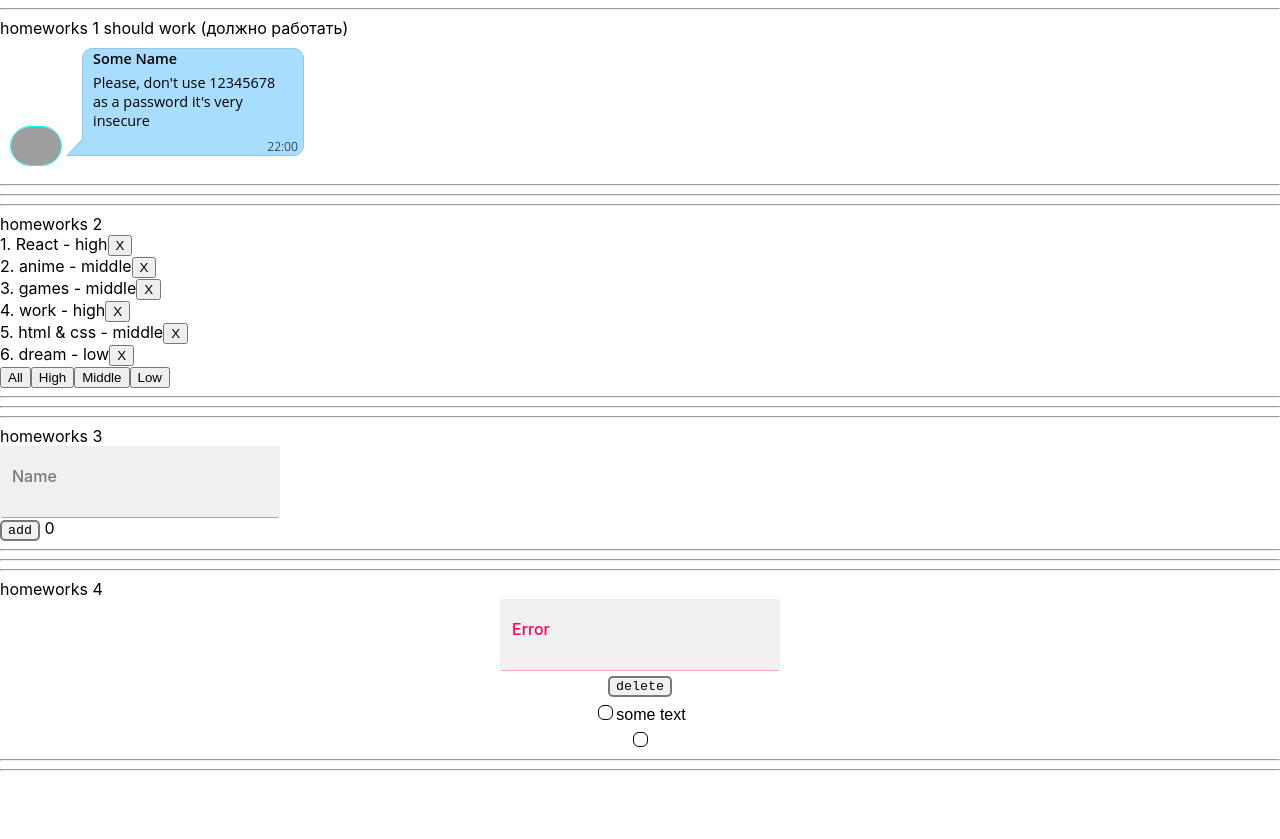
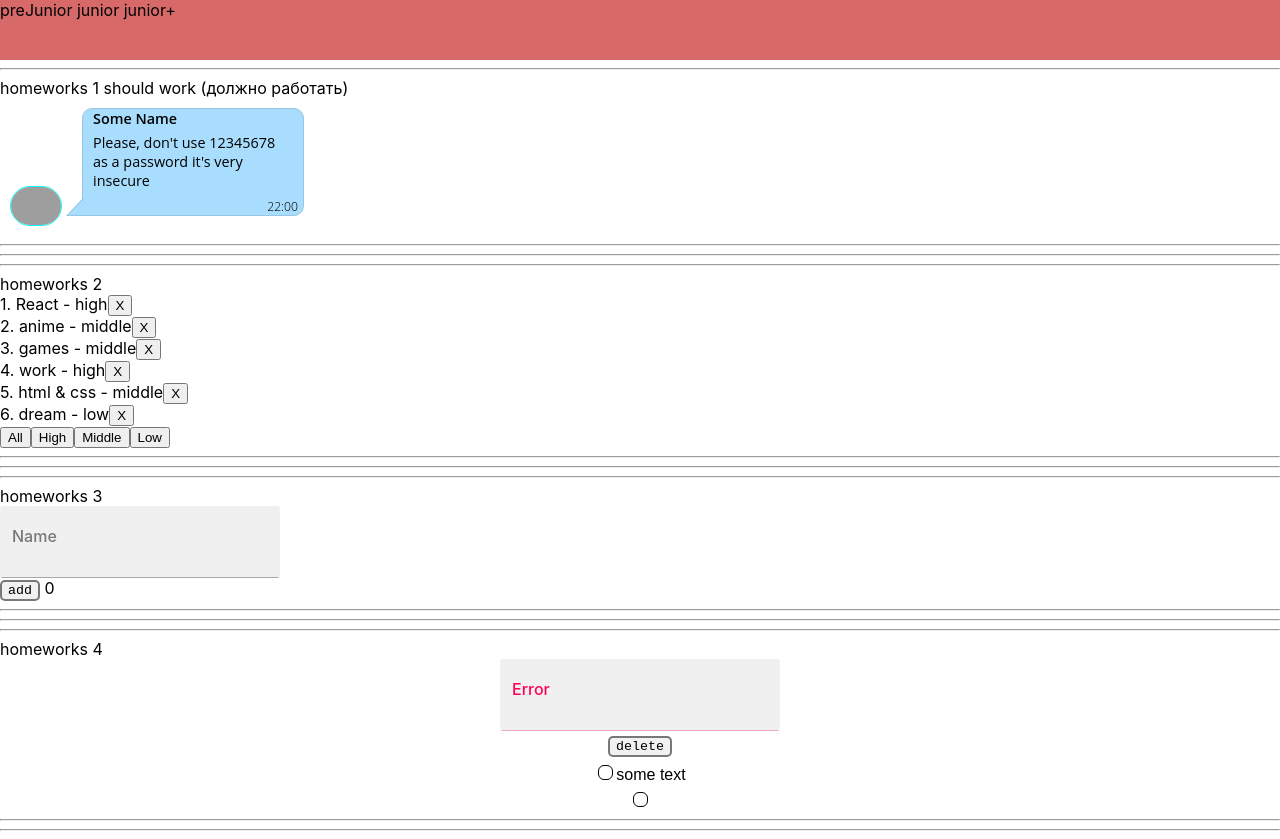
Before and after one commit to Anton-Schogolev/ProgectForReactLearning, a React (Create React App) app: page /#/pre-junior in a window 1280 px wide. Before the commit the page ends 800 px from the top, so only its background shows below. Built offline with nearby package versions, Linux system fonts and the light colour scheme; grey boxes are pictures that could not be loaded.

Commit message:
Header works somehow

```diff
--- a/src/p2-homeworks/h4/common/c1-SuperInputText/SuperInputText.tsx
+++ b/src/p2-homeworks/h4/common/c1-SuperInputText/SuperInputText.tsx
@@ -39,24 +39,13 @@ const SuperInputText: React.FC<SuperInputTextPropsType> = (
         && onEnter // и есть пропс onEnter
         && onEnter(); // то вызвать его
     }
-    const finalSpanClassName = `${s.error} ${spanClassName ? spanClassName : ""}`;
-
-    const finalInputClassName = `${error ? s.errorInput : className}`; // need to fix with (?:) and s.superInput
+    // const finalSpanClassName = `${s.error} ${spanClassName ? spanClassName : ""}`;
+    //
+    // const finalInputClassName = `${error ? s.errorInput : className}`; // need to fix with (?:) and s.superInput
     const labelClass = `${s.inp} ${className ? className : ""}`
     label = label ? label : "Input"
     return (
         <>
-            {/*{className ? <>*/}
-            {/*        <input*/}
-            {/*            type={"text"}*/}
-            {/*            onChange={onChangeCallback}*/}
-            {/*            onKeyPress={onKeyPressCallback}*/}
-            {/*            className={finalInputClassName}*/}
-
-            {/*            {...restProps} // отдаём инпуту остальные пропсы если они есть (value например там внутри)*/}
-            {/*        />*/}
-            {/*        {error && <span className={finalSpanClassName}>{error}</span>}*/}
-            {/*    </> :*/}
                 <label htmlFor="inp" className={labelClass}>
                     <input
                         type="text"
@@ -68,9 +57,8 @@ const SuperInputText: React.FC<SuperInputTextPropsType> = (
                         className={error ? s.errorL : ""}
                     />
                     <span className={error ? `${s.errorL} ${s.label}` : s.label}>{error ? error : label}</span>
-                    <span className={s.focusBg}></span>
+                    <span className={s.focusBg}/>
                 </label>
-                {/*}*/}
         </>
     );
 }
--- /dev/null
+++ b/src/p2-homeworks/h5/HW5.module.css
@@ -0,0 +1,5 @@
+.container{
+    /*display: grid;*/
+    /*grid-template-areas: "navbar" "main";*/
+    /*grid-template-rows: ;*/
+}
--- a/src/p2-homeworks/h5/HW5.tsx
+++ b/src/p2-homeworks/h5/HW5.tsx
@@ -1,18 +1,22 @@
-import React from "react";
+import React, {useState, MouseEvent} from "react";
 import Header from "./Header";
 import Routes from "./Routes";
 import {HashRouter} from "react-router-dom";
 
 function HW5() {
+    const [makeHeaderBe,setMakeHeaderBe] = useState<boolean>(true)
+    const mouseMoveZhdun=(event:MouseEvent<HTMLDivElement>) => {
+        if(event.pageY<61){
+            setMakeHeaderBe(true)
+        }
+        else setMakeHeaderBe(false)
+    }
     return (
-        <div>
+        <div onMouseMove={mouseMoveZhdun}>
             {/*в gh-pages лучше работает HashRouter*/}
             <HashRouter>
-
-            <Header/>
-
-            <Routes/>
-
+                <Header makeHeaderBe={makeHeaderBe}/>
+                <Routes/>
             </HashRouter>
         </div>
     );
--- /dev/null
+++ b/src/p2-homeworks/h5/Header.module.css
@@ -0,0 +1,6 @@
+.container{
+    width: 100%;
+    height: 60px;
+    background: #d76969;
+    /*grid-area: navbar;*/
+}
--- a/src/p2-homeworks/h5/Header.tsx
+++ b/src/p2-homeworks/h5/Header.tsx
@@ -1,10 +1,16 @@
 import React from "react";
+import s from "./Header.module.css"
 
-function Header() {
-    return (
-        <div>
+type PropsType={
+    makeHeaderBe:boolean
+}
 
-        </div>
+function Header({makeHeaderBe}:PropsType) {
+    return (<>
+            {makeHeaderBe && <div className={s.container}>
+                preJunior junior junior+
+            </div>}
+        </>
     );
 }
 
--- /dev/null
+++ b/src/p2-homeworks/h5/Routes.module.css
@@ -0,0 +1,3 @@
+.container{
+    /*grid-area: main;*/
+}
--- a/src/p2-homeworks/h5/Routes.tsx
+++ b/src/p2-homeworks/h5/Routes.tsx
@@ -1,7 +1,9 @@
 import React from "react";
-import { Switch, Route, Redirect } from "react-router-dom";
+import {Redirect, Route, Switch} from "react-router-dom";
 import PreJunior from "./pages/PreJunior";
 import Error404 from "./pages/Error404";
+import {Junior} from "./pages/Junior";
+import s from "./Routes.module.css"
 
 export const PATH = {
     PRE_JUNIOR: "/pre-junior",
@@ -9,23 +11,18 @@ export const PATH = {
     // add paths
 }
 
-const Junior = () => {
-    return <></>
-}
 function Routes() {
     return (
-        <div>
+        <div className={s.container}>
             {/*Switch выбирает первый подходящий роут*/}
             <Switch>
 
             {/*в начале мы попадаем на страницу "/" и переходим сразу на страницу PRE_JUNIOR*/}
             {/*exact нужен чтоб указать полное совподение (что после "/" ничего не будет)*/}
             <Route path={"/"} exact render={() => <Redirect to={PATH.PRE_JUNIOR}/>}/>
-
             <Route path={PATH.PRE_JUNIOR} render={() => <PreJunior/>}/>
             <Route path={PATH.JUNIOR} render={() => <Junior/>}/>
                 {/*// add routes*/}
-
             {/*у этого роута нет пути, он отрисуется если пользователь захочет попасть на несуществующую страницу*/}
             <Route render={() => <Error404/>}/>
 
--- a/src/p2-homeworks/h5/pages/Error404.tsx
+++ b/src/p2-homeworks/h5/pages/Error404.tsx
@@ -12,9 +12,6 @@ function Error404() {
     }
     return (
         <div className={s.container} onMouseMove={callback}>
-            {/*<div>404</div>
-            <div>Page not found!</div>
-            <div>—ฅ/ᐠ.̫ .ᐟ\ฅ—</div>*/}
 
             <div className={s.text}>
                 <h1>404</h1>
--- /dev/null
+++ b/src/p2-homeworks/h5/pages/Junior.tsx
@@ -0,0 +1,5 @@
+import React from "react";
+
+export const Junior = () => {
+    return <></>
+}
```
